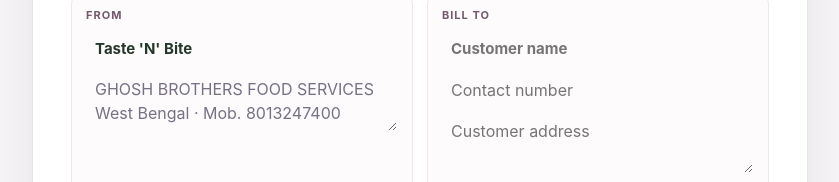
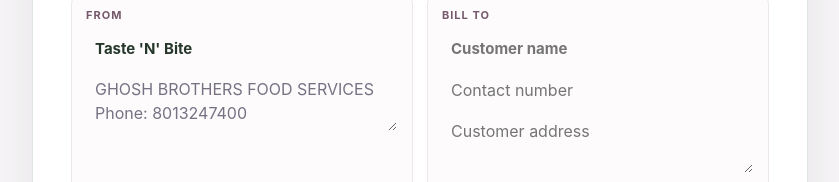
Before and after one commit to sanjib-info/taste-n-bite, a plain HTML site: page index.html in a window 1280 px wide. Shown: the part 227-409 px from the top of the page, without its empty margins (220-1059 px from the left). Drawn offline with Linux system fonts and the light colour scheme.

Commit message:
Update index.html

```diff
--- a/index.html
+++ b/index.html
@@ -125,7 +125,7 @@
   <main>
     <section class="sheet" aria-label="Invoice">
       <div class="toprow"><div class="invoice-brand"><img class="seal" src="TB-PNG.webp" alt="Taste 'N' Bite logo"><img class="wordmark" src="Tnb-Text.webp" alt="Taste 'N' Bite"></div><div class="meta"><label for="invoice-number">Order no.</label><input class="field" id="invoice-number" required aria-label="Order number"><label for="invoice-date">Date</label><input class="field" id="invoice-date" type="date" required aria-label="Invoice date"></div></div>
-      <div class="parties"><div><div class="section-label">From</div><input class="field party-name" value="Taste 'N' Bite" required aria-label="Your business name"><textarea class="field party-details" placeholder="Address · Email · Phone" required aria-label="Your business details">GHOSH BROTHERS FOOD SERVICES&#10;West Bengal · Mob. 8013247400</textarea></div><div><div class="section-label">Bill to</div><input class="field party-name" id="customer-name" placeholder="Customer name" required aria-label="Customer name"><div class="customer-meta"><input class="field" id="customer-mobile" type="tel" placeholder="Contact number" required aria-label="Customer contact number"></div><textarea class="field party-details" id="customer-address" placeholder="Customer address" aria-label="Customer details"></textarea></div></div>
+      <div class="parties"><div><div class="section-label">From</div><input class="field party-name" value="Taste 'N' Bite" required aria-label="Your business name"><textarea class="field party-details" placeholder="Address · Email · Phone" required aria-label="Your business details">GHOSH BROTHERS FOOD SERVICES&#10;Phone: 8013247400</textarea></div><div><div class="section-label">Bill to</div><input class="field party-name" id="customer-name" placeholder="Customer name" required aria-label="Customer name"><div class="customer-meta"><input class="field" id="customer-mobile" type="tel" placeholder="Contact number" required aria-label="Customer contact number"></div><textarea class="field party-details" id="customer-address" placeholder="Customer address" aria-label="Customer details"></textarea></div></div>
       <div class="delivery"><label>Delivery date <input class="field" id="delivery-date" type="date" required aria-label="Delivery date"></label></div>
       <div class="items-head"><span>Item name</span><span>Qty</span><span>UOM</span><span>Rate</span><span>Amount</span><span></span></div>
       <div id="items"></div><button type="button" class="add-row" id="add-row">＋ Add a product</button>
```
